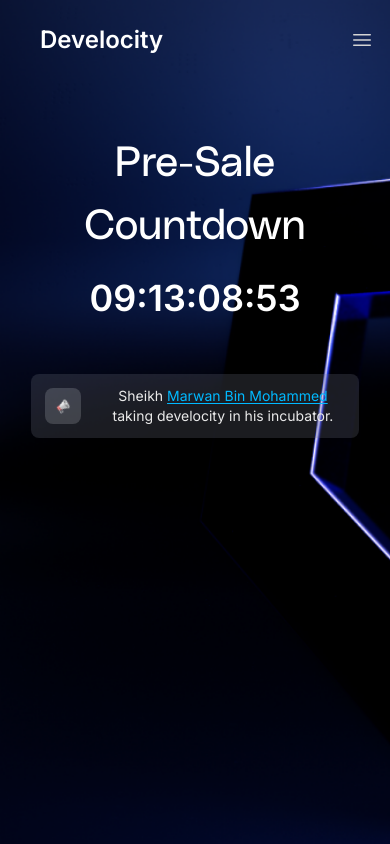
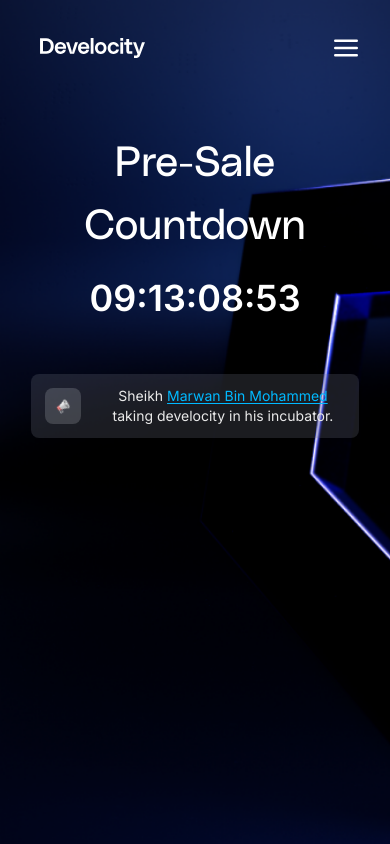
Before and after one commit to moussa32/develocity-finance, a React (Vite) app: page / in a window 390 px wide. Shown: the top 844 px of the page. Built offline with nearby package versions, Linux system fonts and the light colour scheme.

Commit message:
fix side menu design in mobile

```diff
--- a/src/shared/Components/SideMenu.jsx
+++ b/src/shared/Components/SideMenu.jsx
@@ -3,6 +3,8 @@ import { Disclosure } from "@headlessui/react";
 import { Bars3Icon, XMarkIcon } from "@heroicons/react/24/outline";
 import { NavLink } from "react-router-dom";
 import langIcon from "../../assets/images/lang-icon.svg";
+import logo from "../../assets/images/logo-mobile.svg";
+import menuIcon from "../../assets/images/menu-icon.svg";
 import LangDropdown from "./LangDropdown";
 import ProjectsDropdown from "./ProjectsDropdown";
 import useNavbarScroll from "../Hooks/useNavbarBackground";
@@ -13,8 +15,8 @@ const SideMenu = () => {
   return (
     <Disclosure
       as="nav"
-      className={`fixed transition ease-in-out duration-700 ${
-        isScroll ? "bg-indigo-500" : ""
+      className={`fixed transition pt-2 ease-in-out duration-700 ${
+        isScroll ? "bg-indigo-500 pt-0" : ""
       } w-full lg:hidden z-30 text-white`}
     >
       {({ open }) => (
@@ -23,18 +25,16 @@ const SideMenu = () => {
             <div className="relative flex h-16 items-center justify-between">
               <div className="absolute inset-y-0 right-0 flex items-center lg:hidden">
                 {/* Mobile menu button*/}
-                <Disclosure.Button className="inline-flex items-center justify-center rounded-md p-2 text-neutral-300 hover:bg-opacity-5 hover:bg-white hover:text-white focus:outline-none focus:ring-2 focus:ring-inset focus:ring-white">
+                <Disclosure.Button className="inline-flex items-center justify-center rounded-md mr-4 p-2 text-neutral-300 hover:bg-opacity-5 hover:bg-white hover:text-white focus:outline-none focus:ring-2 focus:ring-inset focus:ring-white">
                   <span className="sr-only">Open main menu</span>
                   {open ? (
                     <XMarkIcon className="block h-6 w-6" aria-hidden="true" />
                   ) : (
-                    <Bars3Icon className="block h-6 w-6" aria-hidden="true" />
+                    <img src={menuIcon} className="block h-6 w-6" aria-hidden="true" />
                   )}
                 </Disclosure.Button>
               </div>
-              <h3 className="block lg:hidden ml-8 text-2xl font-semibold">
-                Develocity
-              </h3>
+              <img className="ml-8" src={logo} alt="logo"/>
             </div>
           </div>
 
```
Also changed, not shown: src/assets/images/logo-mobile.svg (added), src/assets/images/menu-icon.svg (added).
